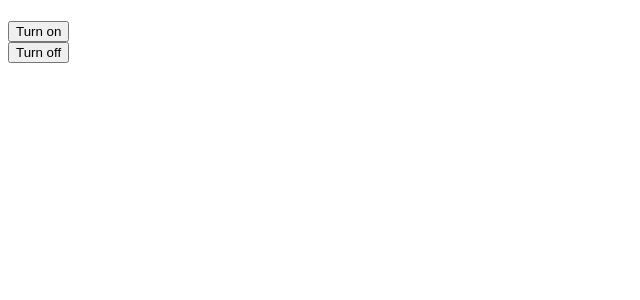
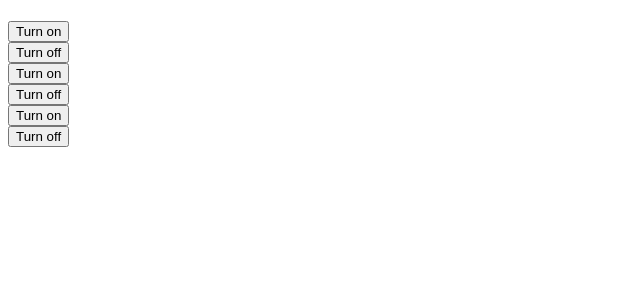
Before and after one commit to MikeHiciano/flaskd, a Flask app: page / in a window 1280 px wide. Shown: the top 300 px of the page, without its empty margins (0-640 px from the left). Run offline with Flask 2, Linux system fonts and the light colour scheme.

Commit message:
actualizado con 3 habitaciones

```diff
--- /dev/null
+++ b/static/main.css
@@ -0,0 +1,6 @@
+.room1
+{
+    color: blue;
+    position: static;
+    border: 40px;
+}
--- a/templates/main.html
+++ b/templates/main.html
@@ -4,10 +4,13 @@
     <meta charset="UTF-8">
     <meta name="viewport" content="width=device-width, initial-scale=1.0">
     <meta http-equiv="X-UA-Compatible" content="ie=edge">
+    <link rel="stylesheet" type="text/css" href={{url_for('static', filename='main.css')}}>
     <title>Document</title>
+
 </head>
 <body>
     <h1>{{name}}</h1>
+    <div class = "room1">
        <form action="/room1on" method= "post">
             <button type="submit">Turn on</button>
         </form>
@@ -15,5 +18,26 @@
         <form action="/room1off" method="POST">
             <button type="submit">Turn off</button>
         </form>
+    </div>
+
+    <div>
+        <form action="/room2on" method= "post">
+            <button type="submit">Turn on</button>
+        </form>
+
+        <form action="/room2off" method="POST">
+            <button type="submit">Turn off</button>
+        </form>
+    </div>
+
+    <div>
+        <form action="/room3on" method= "post">
+            <button type="submit">Turn on</button>
+        </form>
+
+        <form action="/room3off" method="POST">
+            <button type="submit">Turn off</button>
+        </form>
+    </div>
 </body>
 </html>
```
Lines whose indentation alone changed are shown as unchanged.
